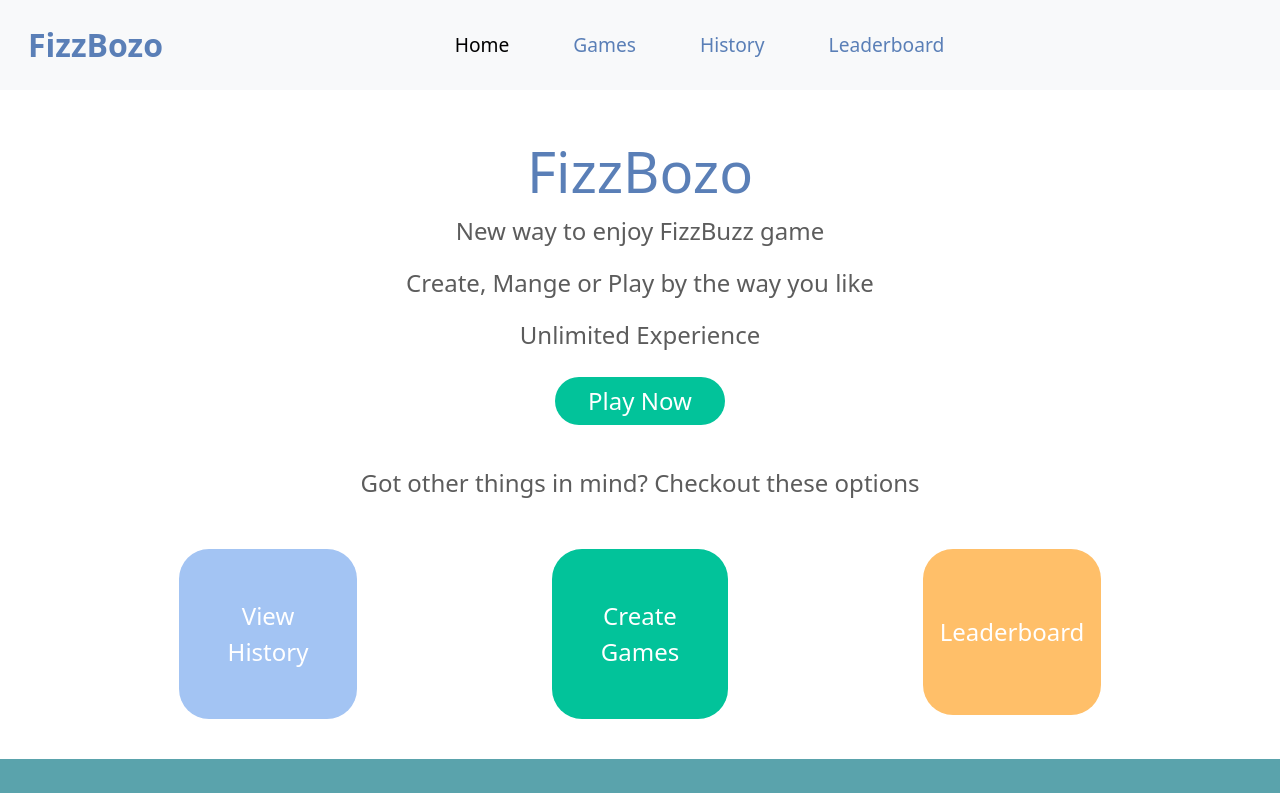
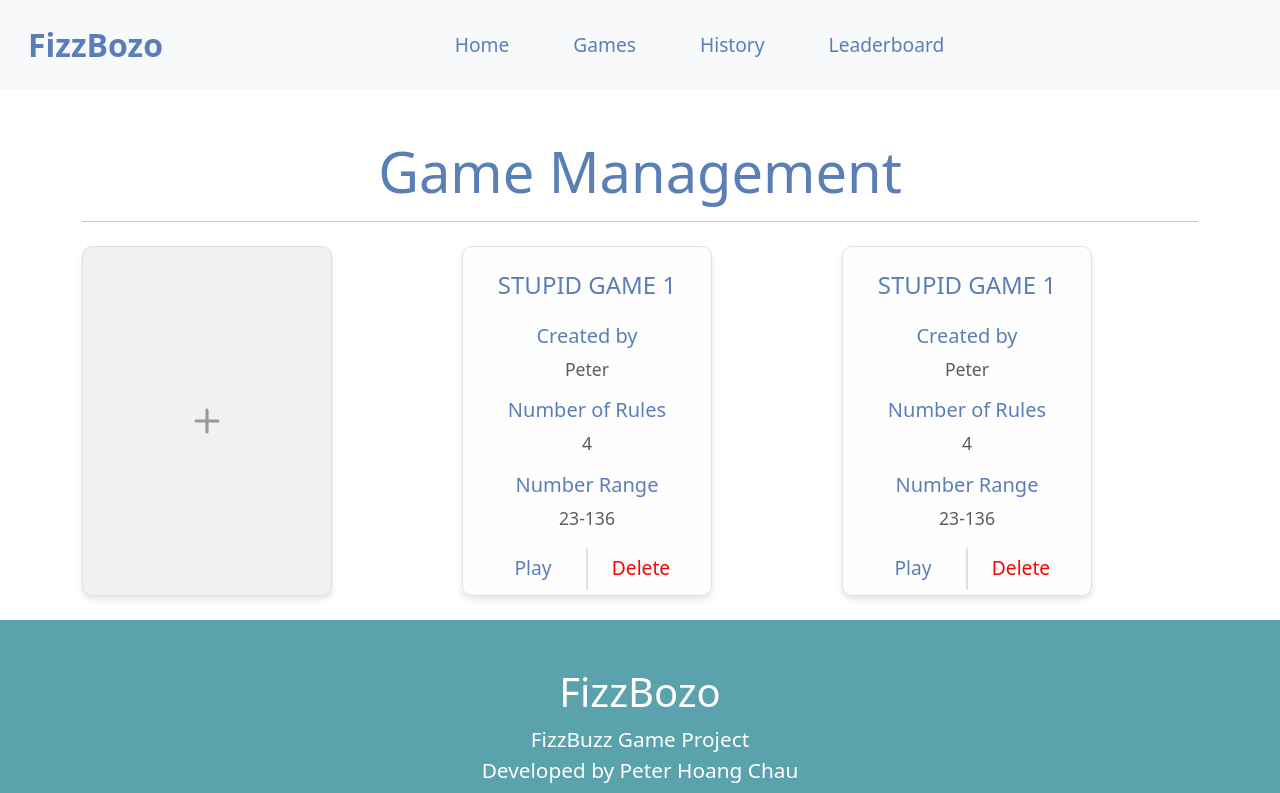
Before and after one commit to phucchau050303/FizzBozo, a Vue app in the folder fizzbozo-fe/: page /games in a window 1280 px wide. Shown: the top 793 px of the page. Built offline with nearby package versions, Linux system fonts and the light colour scheme.

Commit message:
add game management and game creation page

```diff
--- a/fizzbozo-fe/package.json
+++ b/fizzbozo-fe/package.json
@@ -13,7 +13,8 @@
     "bootstrap": "^5.3.7",
     "bootstrap-icons": "^1.13.1",
     "tailwindcss": "^4.1.11",
-    "vue": "^3.5.17"
+    "vue": "^3.5.17",
+    "vue-router": "^4.5.1"
   },
   "devDependencies": {
     "@vitejs/plugin-vue": "^6.0.0",
--- a/fizzbozo-fe/src/App.vue
+++ b/fizzbozo-fe/src/App.vue
@@ -6,8 +6,9 @@ import Footer from './components/Footer.vue'
 
 <template>
   <Navbar />
-  <HomeView />
+  <router-view />
   <Footer />
+
 </template>
 
 <style scoped>
--- a/fizzbozo-fe/src/components/Footer.vue
+++ b/fizzbozo-fe/src/components/Footer.vue
@@ -29,7 +29,7 @@
                     </a>
                 </li>
                 <li class="list-group-item bg-transparent border-0">
-                    <a href="https://github.com/peterchau03" class="text-white">
+                    <a href="https://github.com/phucchau050303" class="text-white">
                         <svg xmlns="http://www.w3.org/2000/svg" width="40" height="40" fill="currentColor" class="bi bi-github" viewBox="0 0 16 16">
                         <path d="M8 0C3.58 0 0 3.58 0 8c0 3.54 2.29 6.53 5.47 7.59.4.07.55-.17.55-.38 0-.19-.01-.82-.01-1.49-2.01.37-2.53-.49-2.69-.94-.09-.23-.48-.94-.82-1.13-.28-.15-.68-.52-.01-.53.63-.01 1.08.58 1.23.82.72 1.21 1.87.87 2.33.66.07-.52.28-.87.51-1.07-1.78-.2-3.64-.89-3.64-3.95 0-.87.31-1.59.82-2.15-.08-.2-.36-1.02.08-2.12 0 0 .67-.21 2.2.82.64-.18 1.32-.27 2-.27s1.36.09 2 .27c1.53-1.04 2.2-.82 2.2-.82.44 1.1.16 1.92.08 2.12.51.56.82 1.27.82 2.15 0 3.07-1.87 3.75-3.65 3.95.29.25.54.73.54 1.48 0 1.07-.01 1.93-.01 2.2 0 .21.15.46.55.38A8.01 8.01 0 0 0 16 8c0-4.42-3.58-8-8-8"/>
                         </svg>
--- /dev/null
+++ b/fizzbozo-fe/src/components/GameCreate.vue
@@ -0,0 +1,91 @@
+<script>
+export default {
+  name: 'GameCreate',
+  data() {
+    return {
+      rules: [
+        { id: 1, num: null, word: '' }
+      ],
+      nextRuleId: 2
+    }
+  },
+  methods: {
+    addRule() {
+      this.rules.push({ id: this.nextRuleId, num: null, word: '' });
+      this.nextRuleId++;
+    },
+    removeRule(id) {
+      this.rules = this.rules.filter(rule => rule.id !== id);
+      this.nextRuleId--;
+    }
+  },
+}
+</script>
+
+<template>
+  <div class="container">
+    <h1 class="text-center mt-5 rounded">Create New Game</h1>
+    <form>
+      <div class = "mt-4 border rounded p-4 form-item-card">
+        <label for="gameName" class="form-label h4">Game Name</label>
+        <input type="text" class="form-control" id="gameName" placeholder="Enter game name" required>
+      </div>
+
+      <div class = "mt-4 border rounded p-4 form-item-card">
+        <label for="author" class="form-label h4">Author</label>
+        <input type="text" class="form-control" id="author" placeholder="Enter your name" required>
+      </div>
+
+      <div class = "mt-4 border rounded p-4 form-item-card">
+        <h4>Number Range</h4>
+        <div class="d-flex justify-content-between">
+          <div class="flex-fill me-2">
+            <input type="number" class="form-control" id="minNum" placeholder="Enter min number" required>
+          </div>
+          <div class="flex-fill me-2">
+            <input type="number" class="form-control" id="maxNum" placeholder="Enter max number" required>
+          </div>
+        </div>
+      </div>
+
+
+      <div v-for = "rule in rules" :key = "rule.id" class = "mt-4 border rounded p-4 form-item-card">
+        <div class="d-flex justify-content-between align-items-center mb-2">
+          <h4>Rule {{ rule.id }}</h4>
+          <button v-if="rules.length > 1" @click.prevent="removeRule(rule.id)" type="button" class="btn btn-danger btn-sm">
+            Remove
+          </button>
+        </div>
+        <div class="d-flex justify-content-between lign-items-center mb-2">
+          <div class="flex-fill me-2">
+            <label for="'ruleNum_' + rule.id" class="form-label">If number is divided by:</label>
+            <input type="number" class="form-control" id="'ruleNum_' + rule.id" v-model="rule.num" placeholder="Enter number" required>
+          </div>
+          <div class="flex-fill me-2">
+            <label for="'ruleWord_' + rule.id" class="form-label">Then answer by this word:</label>
+            <input type="text" class="form-control" id="'ruleWord_' + rule.id" v-model="rule.word" placeholder="Enter associated word" required>
+          </div>
+        </div>
+      </div>
+
+      <div class="mt-3 mb-4">
+        <button @click.prevent="addRule" type="button" class="btn btn-success">
+          <i class="bi bi-plus"></i> Add Another Rule
+        </button>
+      </div>
+
+      <div class ="text-center">
+        <button type="submit" class="btn btn-primary">Create Game</button>
+      </div>
+
+    </form>
+    </hr>
+  </div>
+
+</template>
+
+<style scoped>
+.form-item-card {
+  box-shadow: 0 4px 6px rgba(0,0,0,0.1);
+}
+</style>
--- /dev/null
+++ b/fizzbozo-fe/src/components/GameManagement.vue
@@ -0,0 +1,125 @@
+<script>
+export default {
+  name: 'GameManagement',
+}
+</script>
+
+<template>
+    <div class = "container home-container">
+        <div>
+            <h1 class="text-center mt-5">Game Management</h1>
+            <hr></hr>
+
+            <div class = "row mt-4">
+                <div class="col-md-4">
+                    <div class="card fizzbozo-card" @click="handleClick">
+                        <div class="card-body d-flex align-items-center justify-content-center">
+                            <svg xmlns="http://www.w3.org/2000/svg" width="50" height="50" fill="currentColor" class="bi bi-plus" viewBox="0 0 16 16">
+                                <path d="M8 4a.5.5 0 0 1 .5.5v3h3a.5.5 0 0 1 0 1h-3v3a.5.5 0 0 1-1 0v-3h-3a.5.5 0 0 1 0-1h3v-3A.5.5 0 0 1 8 4"/>
+                            </svg>
+                        </div>
+                    </div>
+                </div>
+                <div class="col-md-4">
+                    <div class="card fizzbozo-card fizzbozo-card-content" style = "background-color: #fffefe;" @click="handleClick" >
+                        <div class="card-body text-center">
+                            <h4 class="card-title  mt-2 mb-4">STUPID GAME 1</h4>
+                            <h5 class="card-text">Created by</h5>
+                            <p>Peter</p>
+                            <h5 class="card-text">Number of Rules</h5>
+                            <p>4</p>
+                            <h5 class="card-text">Number Range</h5>
+                            <p>23-136</p>
+                            <div class = "d-flex justify-content-between align-items-center">
+                                <button class="btn btn-card"
+                                style="border-right: 1px solid #e0e0e0;
+                                border-radius: 10px 0px 0px 10px; ">
+                                    Play
+                                </button>
+                                <button class="btn btn-card"
+                                style="border-left: 1px solid #e0e0e0;
+                                border-radius: 0px 10px 10px 0px;
+                                color: red">
+                                    Delete
+                                </button>
+                            </div>
+                        </div>
+                    </div>
+                </div>
+                <div class="col-md-4">
+                    <div class="card fizzbozo-card fizzbozo-card-content" style = "background-color: #fffefe;" @click="handleClick" >
+                        <div class="card-body text-center">
+                            <h4 class="card-title  mt-2 mb-4">STUPID GAME 1</h4>
+                            <h5 class="card-text">Created by</h5>
+                            <p>Peter</p>
+                            <h5 class="card-text">Number of Rules</h5>
+                            <p>4</p>
+                            <h5 class="card-text">Number Range</h5>
+                            <p>23-136</p>
+                            <div class = "d-flex justify-content-between align-items-center">
+                                <button class="btn btn-card"
+                                style="border-right: 1px solid #e0e0e0;
+                                border-radius: 10px 0px 0px 10px; ">
+                                    Play
+                                </button>
+                                <button class="btn btn-card"
+                                style="border-left: 1px solid #e0e0e0;
+                                border-radius: 0px 10px 10px 0px;
+                                color: red">
+                                    Delete
+                                </button>
+                            </div>
+                        </div>
+                    </div>
+                </div>
+            </div>
+
+        </div>
+
+    </div>
+</template>
+
+<style scoped>
+.fizzbozo-card {
+  width: 250px; /* Adjust width as needed */
+  height: 350px; /* Adjust height as needed */
+  background-color: #f1f1f1; /* Light grey color */
+  border: 1px solid #e0e0e0; /* Optional: subtle border */
+  border-radius: 10px;
+  cursor: pointer;
+  box-shadow: 0 4px 6px rgba(0,0,0,0.1);
+  transition: transform 0.2s, box-shadow 0.2s;
+}
+
+.fizzbozo-card:hover {
+  transform: translateY(-5px);
+  box-shadow: 0 6px 12px rgba(0,0,0,0.15);
+}
+
+.fizzbozo-card .card-body {
+  height: 100%;
+}
+
+.fizzbozo-card svg {
+  color: #999; /* Grey color for the plus icon */
+}
+
+.fizzbozo-card-content{
+    font-size: 1.1rem;
+    font-weight: 400;
+    color: #5C5C5C;
+}
+
+.fizzbozo-card-content h4, h5{
+    color: #5A7FB7;
+
+}
+
+.btn-card {
+    width: 100%;
+    color: #5A7FB7;
+    font-size: 1.2rem;
+    font-weight: 500;
+
+}
+</style>
--- a/fizzbozo-fe/src/components/Home.vue
+++ b/fizzbozo-fe/src/components/Home.vue
@@ -19,7 +19,10 @@
                 <button class="btn btn-bd-primary-1 btn-lg mb-3">View <br> History</button>
             </div>
             <div class="col-md-4 text-center">
-                <button class="btn btn-bd-primary-2 btn-lg mb-3">Create <br> Games</button>
+                <router-link to ="/games/create">
+                    <button class="btn btn-bd-primary-2 btn-lg mb-3">Create <br> Games</button>
+                </router-link>
+
             </div>
             <div class="col-md-4 text-center">
                 <button class="btn btn-bd-primary-3 btn-lg mb-3">Leaderboard</button>
--- a/fizzbozo-fe/src/components/Navbar.vue
+++ b/fizzbozo-fe/src/components/Navbar.vue
@@ -5,23 +5,23 @@
 <template>
     <nav class="navbar navbar-expand-lg bg-body-tertiary pt-3 pb-3 ps-lg-3">
         <div class="container-fluid">
-            <a class="navbar-brand" href="#">FizzBozo</a>
+            <router-link class="navbar-brand" to="/" >FizzBozo</router-link>
             <button class="navbar-toggler" type="button" data-bs-toggle="collapse" data-bs-target="#navbarSupportedContent" aria-controls="navbarSupportedContent" aria-expanded="false" aria-label="Toggle navigation">
             <span class="navbar-toggler-icon"></span>
             </button>
             <div class="collapse navbar-collapse d-flex justify-content-center" id="navbarSupportedContent">
                 <ul class="navbar-nav mx-auto mb-2 mb-lg-0 ">
                     <li class="nav-item">
-                        <a class="nav-link active" aria-current="page" href="#">Home</a>
+                        <router-link class="nav-link" aria-current="page" to="/">Home</router-link>
                     </li>
                     <li class="nav-item">
-                        <a class="nav-link" href="#">Games</a>
+                        <router-link class="nav-link" to="/games">Games</router-link>
                     </li>
                     <li class="nav-item">
-                        <a class="nav-link" href="#">History</a>
+                        <router-link class="nav-link" to="/">History</router-link>
                     </li>
                     <li class="nav-item">
-                        <a class="nav-link" href="#">Leaderboard</a>
+                        <router-link class="nav-link" to="/">Leaderboard</router-link>
                     </li>
                 </ul>
             </div>
--- a/fizzbozo-fe/src/main.js
+++ b/fizzbozo-fe/src/main.js
@@ -1,6 +1,8 @@
 import { createApp } from 'vue'
 import './style.css'
 import App from './App.vue'
+import router from './router'
 
 const app = createApp(App)
+app.use(router)
 app.mount('#app')
--- /dev/null
+++ b/fizzbozo-fe/src/router/index.js
@@ -0,0 +1,41 @@
+import { createRouter, createWebHistory } from 'vue-router'
+import Home from '../views/HomeView.vue' // Import your components
+import GameManagementView from '../views/GameManagementView.vue'
+import GameCreateView from '../views/GameCreateView.vue'
+// import History from '../views/History.vue'
+// import Leaderboard from '../views/Leaderboard.vue'
+
+const routes = [
+  {
+    path: '/',
+    name: 'Home',
+    component: Home
+  },
+  {
+    path: '/games',
+    name: 'Game Management',
+    component: GameManagementView
+  },
+  {
+    path: '/games/create',
+    name: 'Create Game',
+    component: GameCreateView
+  },
+//   {
+//     path: '/history',
+//     name: 'History',
+//     component: History
+//   },
+//   {
+//     path: '/leaderboard',
+//     name: 'Leaderboard',
+//     component: Leaderboard
+//   }
+]
+
+const router = createRouter({
+  history: createWebHistory(import.meta.env.BASE_URL),
+  routes
+})
+
+export default router
--- /dev/null
+++ b/fizzbozo-fe/src/views/GameCreateView.vue
@@ -0,0 +1,10 @@
+<script setup>
+import GameCreate from '../components/GameCreate.vue'
+</script>
+
+<template>
+<GameCreate></GameCreate>
+</template>
+
+<style scoped>
+</style>
--- /dev/null
+++ b/fizzbozo-fe/src/views/GameManagementView.vue
@@ -0,0 +1,10 @@
+<script setup>
+import GameManagement from '../components/GameManagement.vue'
+</script>
+
+<template>
+<GameManagement></GameManagement>
+</template>
+
+<style scoped>
+</style>
```
Also changed, not shown: 1 other file (tests, documents, lock files or other folders).
